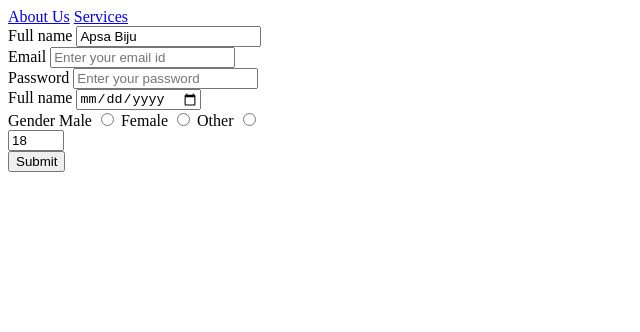
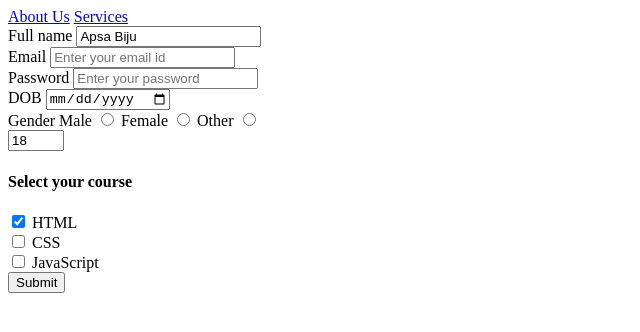
Before and after one commit to Apsa134/frontend_notes_Oneteam, a plain HTML site: page register.html in a window 1280 px wide. Shown: the whole page, without its empty margins (0-640 px from the left). Drawn offline with Linux system fonts and the light colour scheme.

Commit message:
Register.html

```diff
--- a/register.html
+++ b/register.html
@@ -28,7 +28,7 @@
 					<input type="password" name="password" id="password" placeholder="Enter your password" required>
 				</div>
 				<div>
-					<label for="DOB">Full name</label>
+					<label for="DOB">DOB</label>
 					<input type="date" name="DOB" id="DOB " placeholder="select your DOB">
 				</div>
 				<div>
@@ -45,6 +45,28 @@
 					<input type="number" name="age" id="age" min="18" max="60" value="18">
 				</div>
 				<div>
+					<h4>Select your course</h4>
+					<input type="checkbox"
+                   name="check"
+                   id="checkbox1"
+                   value="html" checked>
+            <label for="checkbox1">HTML</label>
+            <br>
+
+            <input type="checkbox"
+                   name="check"
+                   id="checkbox2"
+                   value="css">
+            <label for="checkbox2">CSS</label>
+            <br>
+
+            <input type="checkbox"
+                   name="check"
+                   id="checkbox3"
+                   value="javascript">
+            <label for="checkbox3">JavaScript</label>
+				</div>
+				<div>
 					<input type="submit" name="submit">
 				</div>
 			</form>
```
